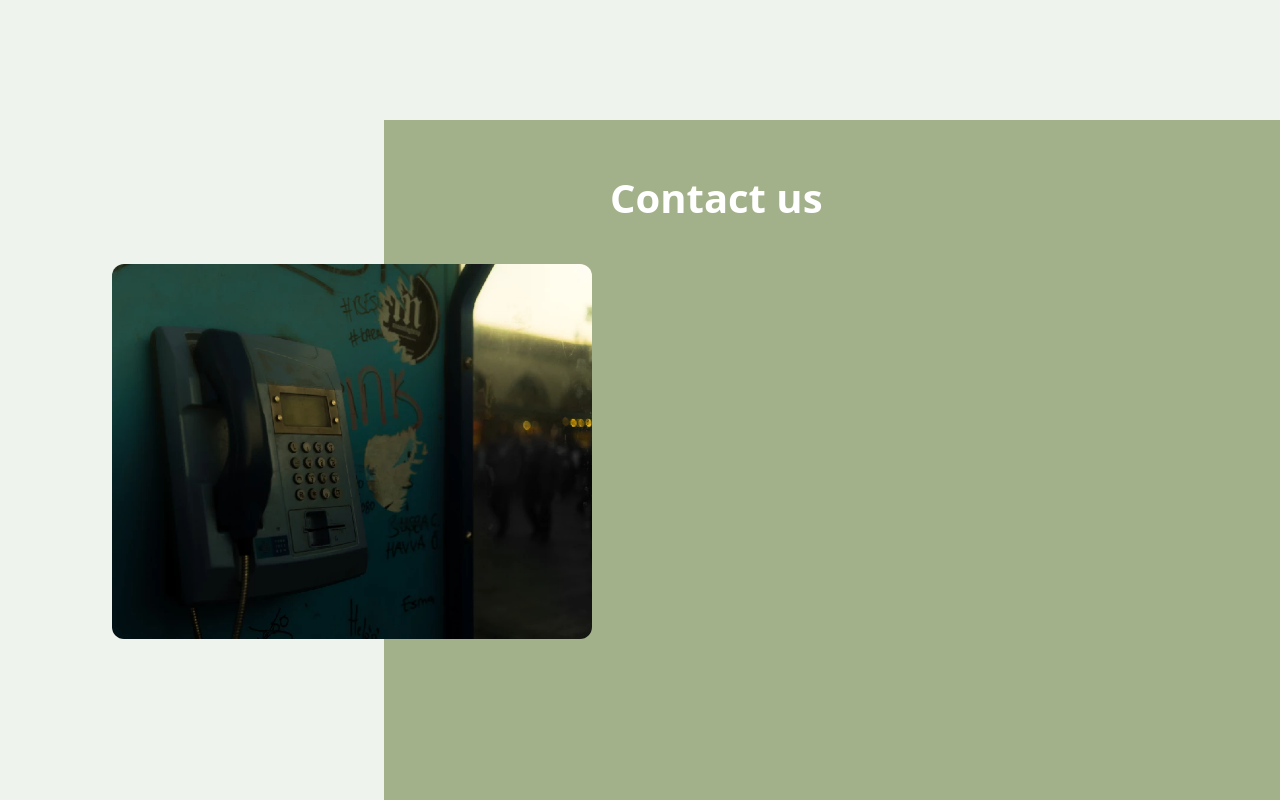
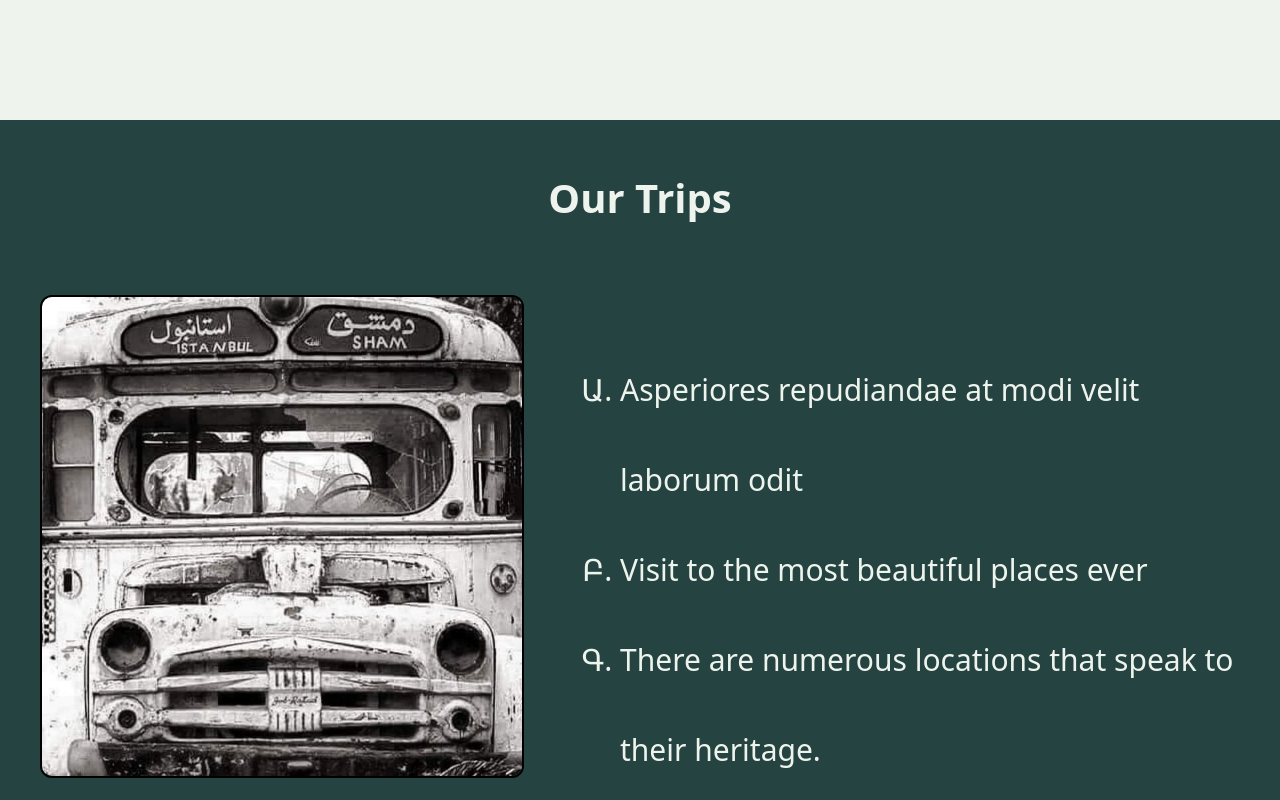
Before and after one commit to Tarek994/bg-React, a React (Create React App) app: page / in a window 1280 px wide. Shown: the part 1480-2280 px from the top of the page. Built offline with nearby package versions, Linux system fonts and the light colour scheme.

Commit message:
call(App): call the Trip and Footer components into the App

```diff
--- a/src/App.js
+++ b/src/App.js
@@ -2,12 +2,14 @@ import React from "react";
 import Main from "./Components/Main"
 import Services from "./Components/Services";
 import Contact from "./Components/Contact";
-
+import Trip from "./Components/Trip";
+import Footer from "./Components/Footer";
 function App() {
   return (
     <div className="App">
       <Main />
       <Services/>
+      <Trip/>
       <Contact/>
     </div>
   );
```
